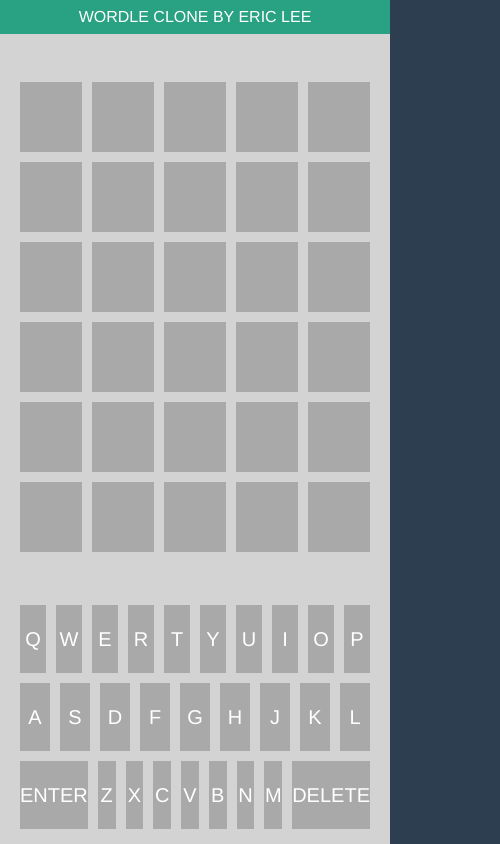
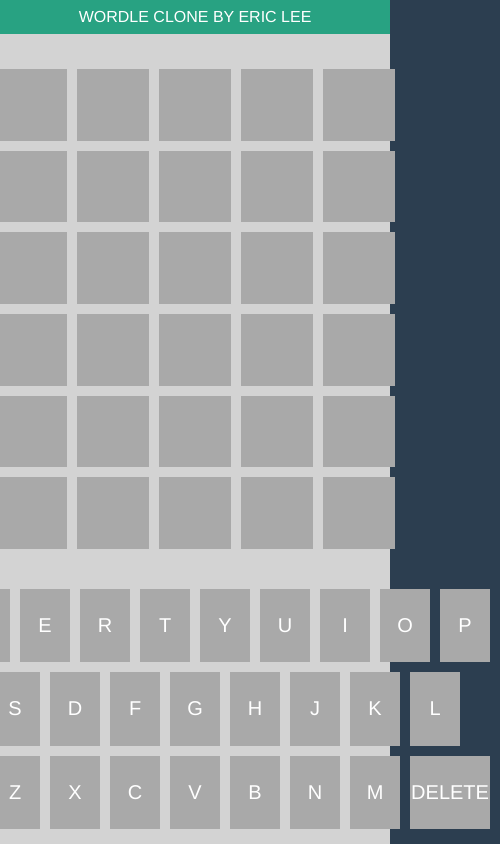
Before and after one commit to ericlovesmath/wordle-clone, a website built with Vite: page index.html in a window 390 px wide. Shown: the whole page, 500 px wide, since content can reach past the window. Built offline with nearby package versions, Linux system fonts and the light colour scheme.

Commit message:
Responsive layouts suck, keyboard doesn't work on mobile

```diff
--- a/index.html
+++ b/index.html
@@ -14,7 +14,9 @@
     Wordle Clone by Eric Lee
   </header>
   <div id="game-container">
-    <div id="game-board"></div>
+    <div id="game-board-container">
+      <div id="game-board"></div>
+    </div>
     <div id="keyboard">
       <div class="row"></div>
       <div class="row"></div>
--- a/src/style.css
+++ b/src/style.css
@@ -28,33 +28,51 @@ header {
   margin: 0px;
 }
 
+
+
 #game-container {
   background-color: lightgray;
   display: flex;
   flex-direction: column;
   height: 100%;
+  align-items: center;
+}
+
+#game-board-container {
+  flex-grow: 1;
+  margin: 10px;
+  display: flex;
+  justify-content: center;
+  align-items: center;
+  flex-direction: column;
+  /* height: 100%; */
+  aspect-ratio: 5/6;
+  padding: 10px 0px;
 }
 
 #game-board {
-  flex: 7;
-  margin: 10px;
-  display: flex;
-  justify-content: center;
-  flex-direction: column;
+  display: grid;
+  grid-template-rows: repeat(6, 1fr);
+  grid-gap: 10px;
+  box-sizing: border-box;
+  width: 100%;
+  height: 100%;
+  max-width: 400px;
+  max-height: 480px;
 }
 
 #game-board > .game-row {
-  display: flex;
-  flex-direction: row;
-  justify-content: center;
-  padding: 5px;
+  display: grid;
+  grid-template-columns: repeat(5, 1fr);
+  grid-gap: 10px;
+  box-sizing: border-box;
 }
 
 #game-board > .game-row > .tile {
   text-transform: uppercase;
-  margin: 0px 5px;
-  width: 70px;
-  height: 70px;
+  /* margin: 0px 5px; */
+  /* width: 50px;
+  height: 50px; */
   background-color: gray;
   display: flex;
   justify-content: center;
@@ -79,7 +97,7 @@ header {
 #keyboard {
   margin: 10px;
   margin-top: 0px;
-  flex: 3;
+  min-height: 250px;
   display: flex;
   flex-direction: column;
 }
@@ -98,7 +116,7 @@ header {
   align-items: center;
   cursor: pointer;
   text-transform: uppercase;
-  width: 60px;
+  width: 50px;
   margin: 0px 5px;
   background-color: red;
   font-size: 20px;
@@ -106,7 +124,7 @@ header {
 }
 
 #keyboard > .row > .key.wide-key {
-  width: 95px;
+  width: 80px;
 }
 
 /* Absent, Present, Solved, Unused */
```
